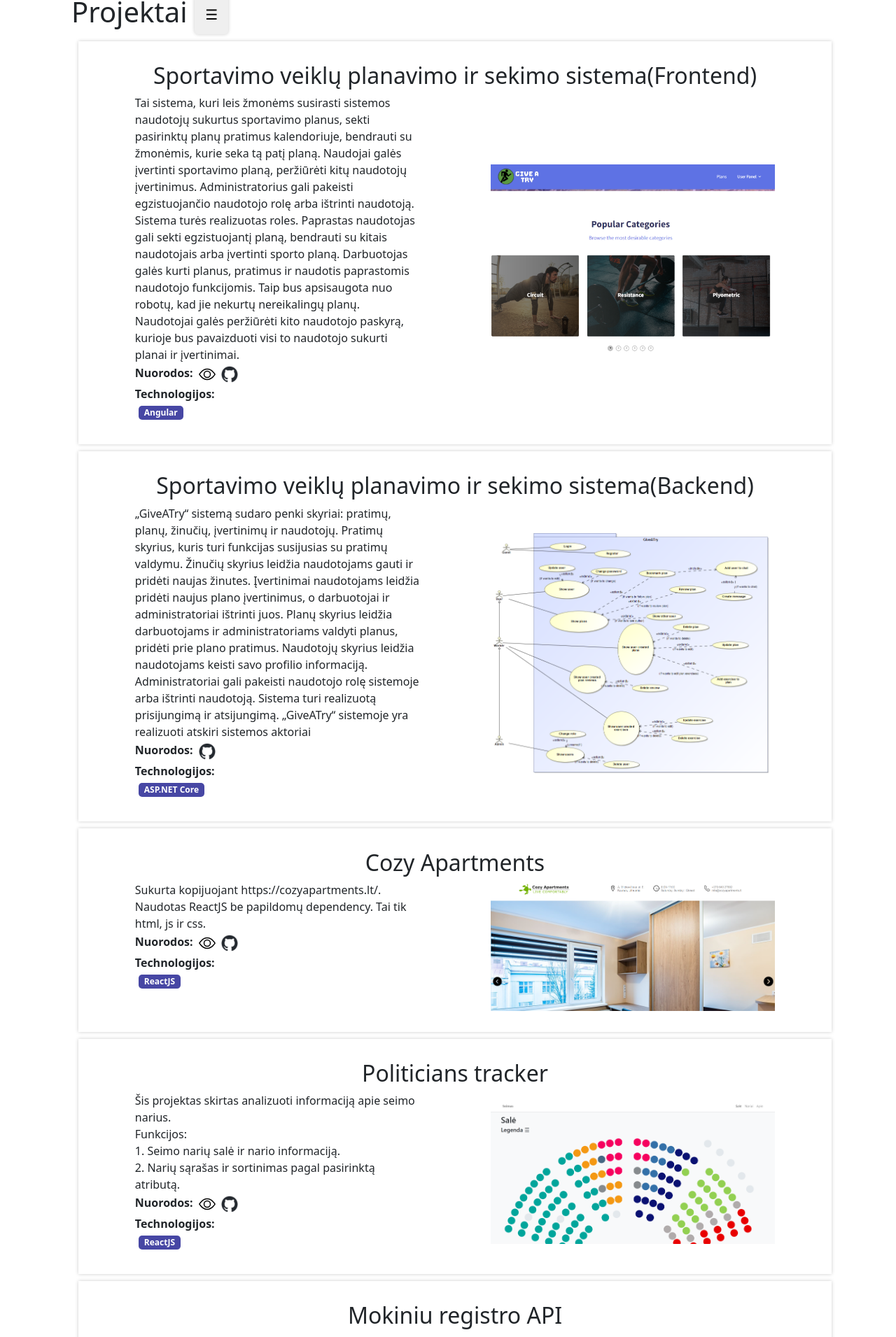
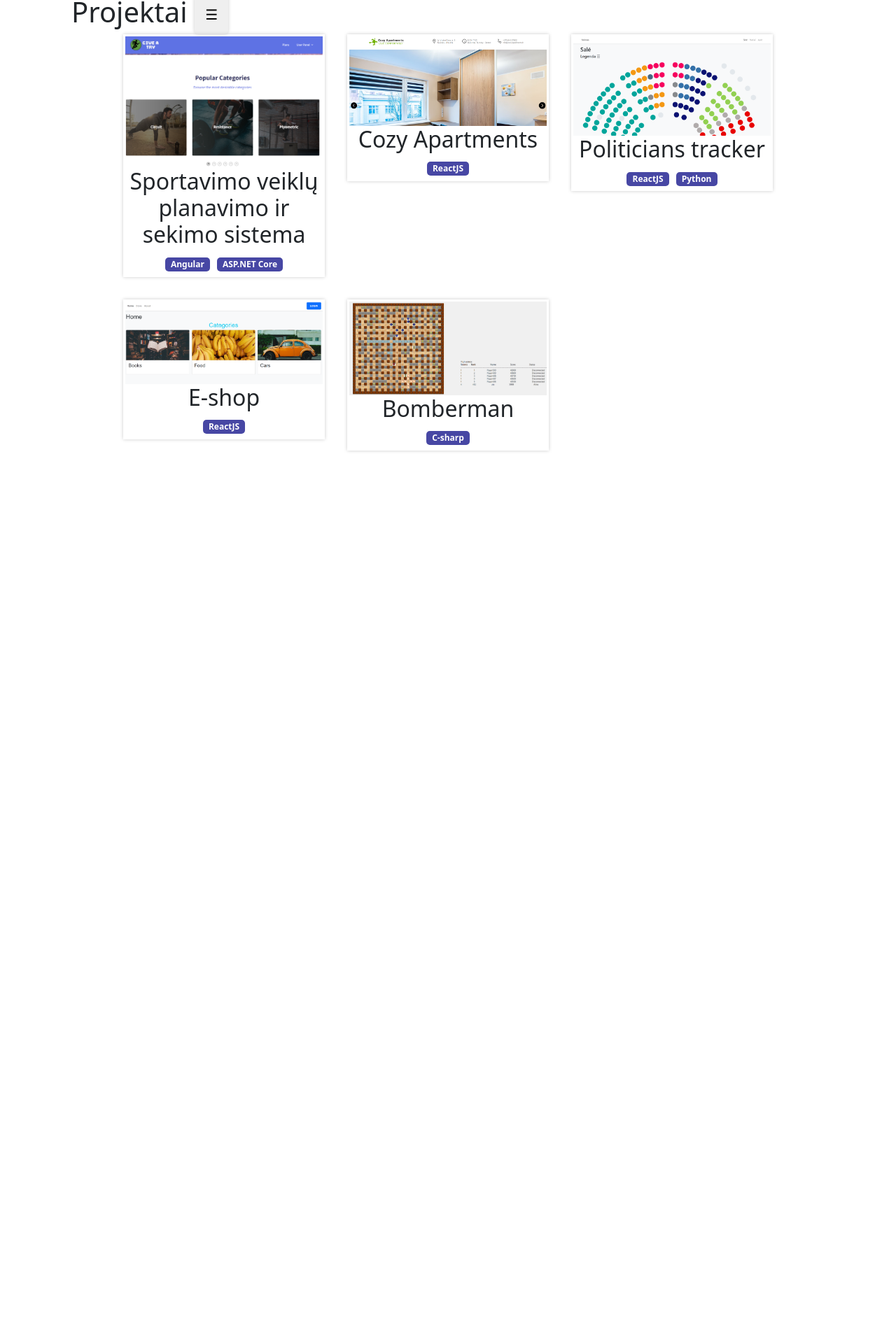
Before and after one commit to Marius456/portfolio, a React (Vite) app: page /#/projects in a window 1280 px wide. Shown: the part 99-2010 px from the top of the page at 70% size. After the commit the page ends 800 px from the top, so only its background shows below. Built offline with nearby package versions, Linux system fonts and the light colour scheme.

Commit message:
updated project list look

```diff
--- a/src/components/Project.jsx
+++ b/src/components/Project.jsx
@@ -1,45 +1,37 @@
-import eye from "../assets/eye.svg"
+import eye from "../assets/eye.svg";
 import { Gallery } from "./Gallery";
-import "./styles/Project.css"
+import { Nav } from "react-bootstrap";
+import { NavLink } from "react-router-dom";
+import "./styles/Project.css";
 
-export function Project(props) {
+export function Project(projectDetails) {
   function openGallery() {
-        if (props.images.length != 0) {
-            document.getElementById("project-" + props.name).style.display = 'block';
+    if (projectDetails.images.length != 0) {
+      document.getElementById("project-" + projectDetails.name).style.display =
+        "block";
     }
   }
   return (
-        <>
-            <Gallery {...props} />
-            <div className="project-box">
+    <Nav.Link to={"/projects/" + projectDetails.name} as={NavLink}>
+      <div className="project_box">
+        <div>
+          {projectDetails.images.length != 0 ? (
+            <div className="project-picture" onClick={openGallery}>
+              <img src={projectDetails.images[0]} className="image" />
+            </div>
+          ) : null}
+        </div>
         <div className="project-title bold">
-                    <h2>{props.name}</h2>
+          <h2>{projectDetails.name}</h2>
         </div>
-                <div className="project-text">
-                    <span>{props.description}</span>
-                    <br />
-                    <span className="bold">Nuorodos: </span>
-                    {props.view_link ?
-                        <a href={props.view_link}>
-                            <img src={eye} className="icon" alt="ViewWebsite" />
-                        </a>
-                        : null}
-                    <a href={props.code_link}>
-                        <img src="imgs/github.png" className="icon" alt="Github" />
-                    </a>
-                    <br />
-                    <span className="bold">Technologijos: </span>
-                    <br />
-                    {props.technology.map(item => (
-                        <span key={"technology-" + item.name} className="badge">{item.name}</span>
+        <div>
+          {projectDetails.technology.map((item) => (
+            <span key={"technology-" + item.name} className="badge">
+              {item.name}
+            </span>
           ))}
         </div>
-                {props.images.length != 0?
-                <div className="project-picture" onClick={openGallery}>
-                    <img src={props.images[0]} className="image" />
       </div>
-                :null}
-            </div>
-        </>
-    )
+    </Nav.Link>
+  );
 }
--- a/src/components/Sidebar.jsx
+++ b/src/components/Sidebar.jsx
@@ -1,14 +1,14 @@
-import { useEffect, useState } from "react"
-import projects from "../data/projects.json"
-import { ProjectList } from "../pages/ProjectsList";
-import "./styles/Sidebar.css"
+import { useEffect, useState } from "react";
+import projects from "../data/projects.json";
+import { ProjectsList } from "../pages/ProjectsList";
+import "./styles/Sidebar.css";
 
 export function Sidebar() {
-    const [tags, settags] = useState([])
+  const [tags, settags] = useState([]);
   useEffect(() => {
-        projects.forEach(item => {
-            item.technology.forEach(tag => {
-                settags(tags => [...tags, { "tag": tag.name, "title": item.name }])
+    projects.forEach((item) => {
+      item.technology.forEach((tag) => {
+        settags((tags) => [...tags, { tag: tag.name, title: item.name }]);
       });
     });
   }, []);
@@ -19,11 +19,13 @@ export function Sidebar() {
       return acc;
     }, {});
   };
-    const grouped_tags = groupBy(tags, "tag")
+  const grouped_tags = groupBy(tags, "tag");
 
-    let tags_names = []
-    Object.keys(grouped_tags).reduce((accum, currKey) =>
-        tags_names.push({ "name": grouped_tags[currKey][0].tag }), '')
+  let tags_names = [];
+  Object.keys(grouped_tags).reduce(
+    (accum, currKey) => tags_names.push({ name: grouped_tags[currKey][0].tag }),
+    ""
+  );
 
   function openNav() {
     document.getElementById("mySidebar").style.width = "250px";
@@ -37,19 +39,27 @@ export function Sidebar() {
   return (
     <>
       <div id="mySidebar" className="sidebar">
-                <a className="closebtn" onClick={closeNav} >x</a>
-                <a key={"tag-visi"} href={"#/projects/"}>Visi</a>
-                {tags_names.map(item => (
-                    <a key={"tag-" + item.name} href={"#/projects/" + item.name}>{item.name}</a>
+        <a className="closebtn" onClick={closeNav}>
+          x
+        </a>
+        <a key={"tag-visi"} href={"#/projects/"}>
+          Visi
+        </a>
+        {tags_names.map((item) => (
+          <a key={"tag-" + item.name} href={"#/projects/" + item.name}>
+            {item.name}
+          </a>
         ))}
       </div>
       <div id="main">
         <div className="title-box">
           <h1>Projektai</h1>
-                    <button className="openbtn" onClick={openNav}>&#9776;</button>
+          <button className="openbtn" onClick={openNav}>
+            &#9776;
+          </button>
         </div>
-                <ProjectList />
+        <ProjectsList />
       </div>
     </>
-    )
+  );
 }
--- a/src/components/styles/Project.css
+++ b/src/components/styles/Project.css
@@ -1,13 +1,14 @@
-.project-box {
+.project_box {
     box-sizing: border-box;
-    width: 100%;
-    height: auto;
     box-shadow: 0 0 5px #ccc;
     display: flex;
     justify-content: space-around;
     flex-wrap: wrap;
-    padding: 30px 30px;
-    margin: 10px;
+    padding: 1% 1%;
+    /* margin: 5%; */
+    text-align: center;
+    /* max-width: 40%; */
+    /* min-width: 15em; */
 }
 
 .project-title {
@@ -15,15 +16,8 @@
     width: 100%;
 }
 
-.project-text {
-    width: 40%;
-    min-width: 20em;
-    white-space: pre-line;
-}
-
 .project-picture {
-    width: 40%;
-    min-width: 20em;
+    width: 100%;
     height: auto;
 }
 
@@ -31,10 +25,6 @@
     width: 100%;
     height: 100%;
     object-fit: contain;
-}
-
-.project-picture .image:hover {
-    cursor: pointer;
 }
 
 .badge {
--- a/src/data/projects.json
+++ b/src/data/projects.json
@@ -1,6 +1,6 @@
 [
   {
-        "name": "Sportavimo veiklų planavimo ir sekimo sistema(Frontend)",
+    "name": "Sportavimo veiklų planavimo ir sekimo sistema",
     "description": "Tai sistema, kuri leis žmonėms susirasti sistemos naudotojų sukurtus sportavimo planus, sekti pasirinktų planų pratimus kalendoriuje, bendrauti su žmonėmis, kurie seka tą patį planą. Naudojai galės įvertinti sportavimo planą, peržiūrėti kitų naudotojų įvertinimus. Administratorius gali pakeisti egzistuojančio naudotojo rolę arba ištrinti naudotoją.\nSistema turės realizuotas roles. Paprastas naudotojas gali sekti egzistuojantį planą, bendrauti su kitais naudotojais arba įvertinti sporto planą. Darbuotojas galės kurti planus, pratimus ir naudotis paprastomis naudotojo funkcijomis. Taip bus apsisaugota nuo robotų, kad jie nekurtų nereikalingų planų. Naudotojai galės peržiūrėti kito naudotojo paskyrą, kurioje bus pavaizduoti visi to naudotojo sukurti planai ir įvertinimai.",
     "date": "2022-05",
     "view_link": "https://marius456.github.io/ClientApp/",
@@ -22,19 +22,7 @@
     "technology": [
       {
         "name": "Angular"
-            }
-        ]
       },
-    {
-        "name": "Sportavimo veiklų planavimo ir sekimo sistema(Backend)",
-        "description": "„GiveATry“ sistemą sudaro penki skyriai: pratimų, planų, žinučių, įvertinimų ir naudotojų. Pratimų skyrius, kuris turi funkcijas susijusias su pratimų valdymu. Žinučių skyrius leidžia naudotojams gauti ir pridėti naujas žinutes. Įvertinimai naudotojams leidžia pridėti naujus plano įvertinimus, o darbuotojai ir administratoriai ištrinti juos. Planų skyrius leidžia darbuotojams ir administratoriams valdyti planus, pridėti prie plano pratimus. Naudotojų skyrius leidžia naudotojams keisti savo profilio informaciją. Administratoriai gali pakeisti naudotojo rolę sistemoje arba ištrinti naudotoją. Sistema turi realizuotą prisijungimą ir atsijungimą. „GiveATry“ sistemoje yra realizuoti atskiri sistemos aktoriai",
-        "date": "2022-05",
-        "view_link": "",
-        "code_link": "https://github.com/Marius456/GiveATry",
-        "images": [
-            "imgs/giveatry/GiveATryBackend.png"
-        ],
-        "technology": [
       {
         "name": "ASP.NET Core"
       }
@@ -59,40 +47,15 @@
   },
   {
     "name": "Politicians tracker",
-        "description": "Šis projektas skirtas analizuoti informaciją apie seimo narius.\nFunkcijos:\n1. Seimo narių salė ir nario informaciją.\n2. Narių sąrašas ir sortinimas pagal pasirinktą atributą.",
+    "description": "Šis projektas skirtas analizuoti informaciją apie seimo narius.\nFunkcijos:\n1. Seimo narių salė ir nario informaciją.\n2. Narių sąrašas ir sortinimas pagal pasirinktą atributą.\nInformaciją buvo paimta naudojant python beautifulsoup/selenium.\nFunkcijos:\n1. Paima info iš lrs.lt apie esančius seimo narius.\n2. Paima info iš vmi.lt seimo narių ir jų sugyventinių turto deklaracijas.\n3. Išsaugo info JSON formatu.",
     "date": "2023-02",
     "view_link": "https://marius456.github.io/politicians_tracker/",
     "code_link": "https://github.com/Marius456/politicians_tracker",
-        "images": [
-            "imgs/politician_tracker/politician_tracker.png"
-        ],
+    "images": ["imgs/politician_tracker/politician_tracker.png"],
     "technology": [
       {
         "name": "ReactJS"
-            }
-        ]
       },
-    {
-        "name": "Mokiniu registro API",
-        "description": "Tikslas \n 1. Sukurti „Mokiniu registro api“ RESTful API aplikaciją. \n2. Duombazės struktūra:  Mokykla, Tėvai, Vaikai. \nFunkciniai reikalavimai: \n1. Paduodamas tėvo vardas į API gražinamas mokyklų pavadinimai kuriuose mokosi nurodyto tėvo vaikai. \n2. Autentifikavimas: naudotojas autentifikuojamas vardu (el. pašto adresas) ir slaptažodžiu (min. 12 simbolių).",
-        "date": "2023-02-22",
-        "view_link": "",
-        "code_link": "https://github.com/Marius456/Mokiniu-registro-api",
-        "images": [],
-        "technology": [
-            {
-                "name": ".Net"
-            }
-        ]
-    },
-    {
-        "name": "Politicians web scraper",
-        "description": "Informaciją buvo paimta naudojant python beautifulsoup/selenium.\nFunkcijos:\n1. Paima info iš lrs.lt apie esančius seimo narius.\n2. Paima info iš vmi.lt seimo narių ir jų sugyventinių turto deklaracijas.\n3. Išsaugo info JSON formatu.",
-        "date": "2023-02",
-        "view_link": "",
-        "code_link": "https://github.com/Marius456/scrapper",
-        "images": [],
-        "technology": [
       {
         "name": "Python"
       }
@@ -122,9 +85,7 @@
     "date": "2022-05",
     "view_link": "",
     "code_link": "https://github.com/Marius456/bomberman",
-        "images": [
-            "imgs/bomberman/bomberman.png"
-        ],
+    "images": ["imgs/bomberman/bomberman.png"],
     "technology": [
       {
         "name": "C-sharp"
--- /dev/null
+++ b/src/pages/ProjectDetails.jsx
@@ -0,0 +1,5 @@
+export function ProjectDetails(){
+    return(
+        <h1>Details</h1>
+    )
+}
--- a/src/pages/ProjectsList.jsx
+++ b/src/pages/ProjectsList.jsx
@@ -1,21 +1,24 @@
-import { Col } from "react-bootstrap"
-import { useParams } from "react-router-dom"
-import { Project } from "../components/Project"
-import projects from "../data/projects.json"
+import { Col } from "react-bootstrap";
+import { useParams } from "react-router-dom";
+import { Project } from "../components/Project";
+import "./styles/ProjectsList.css";
+import projects from "../data/projects.json";
 
-export function ProjectList() {
+export function ProjectsList() {
   const { tagName } = useParams();
-    let filtered_projects = projects
+  let filtered_projects = projects;
   if (tagName !== undefined) {
-        filtered_projects = projects.filter(item => item.technology.find(tag => tag.name === tagName))
+    filtered_projects = projects.filter((item) =>
+      item.technology.find((tag) => tag.name === tagName)
+    );
   }
   return (
     <>
-            {filtered_projects.map(item => (
-                <Col key={item.name}>
+      <div className="wrapper_grid">
+        {filtered_projects.map((item) => (
           <Project key={"project-" + item.name} {...item} />
-                </Col>
         ))}
+      </div>
     </>
-    )
+  );
 }
--- a/src/pages/styles/Contact.css
+++ b/src/pages/styles/Contact.css
@@ -14,6 +14,7 @@
 .phone {
     padding: 5px 5px;
     width: 50%;
+    min-width: 20em;
     text-align: center;
     border-radius: 5px;
     box-shadow: 0 0 5px #ccc;
@@ -23,6 +24,7 @@
     color: white;
     padding: 5px 5px;
     width: 50%;
+    min-width: 20em;
     text-align: center;
     border-radius: 5px;
 }
--- /dev/null
+++ b/src/pages/styles/ProjectsList.css
@@ -0,0 +1,6 @@
+.wrapper_grid{
+    display: grid;
+    grid-template-columns: repeat(auto-fit, 18em);
+    justify-content: center;
+    gap: 2em;
+}
```
Also changed, not shown: src/App.jsx (+14 -15 lines), src/pages/Contact.jsx (+6 -7 lines). Lines whose indentation alone changed are shown as unchanged.
